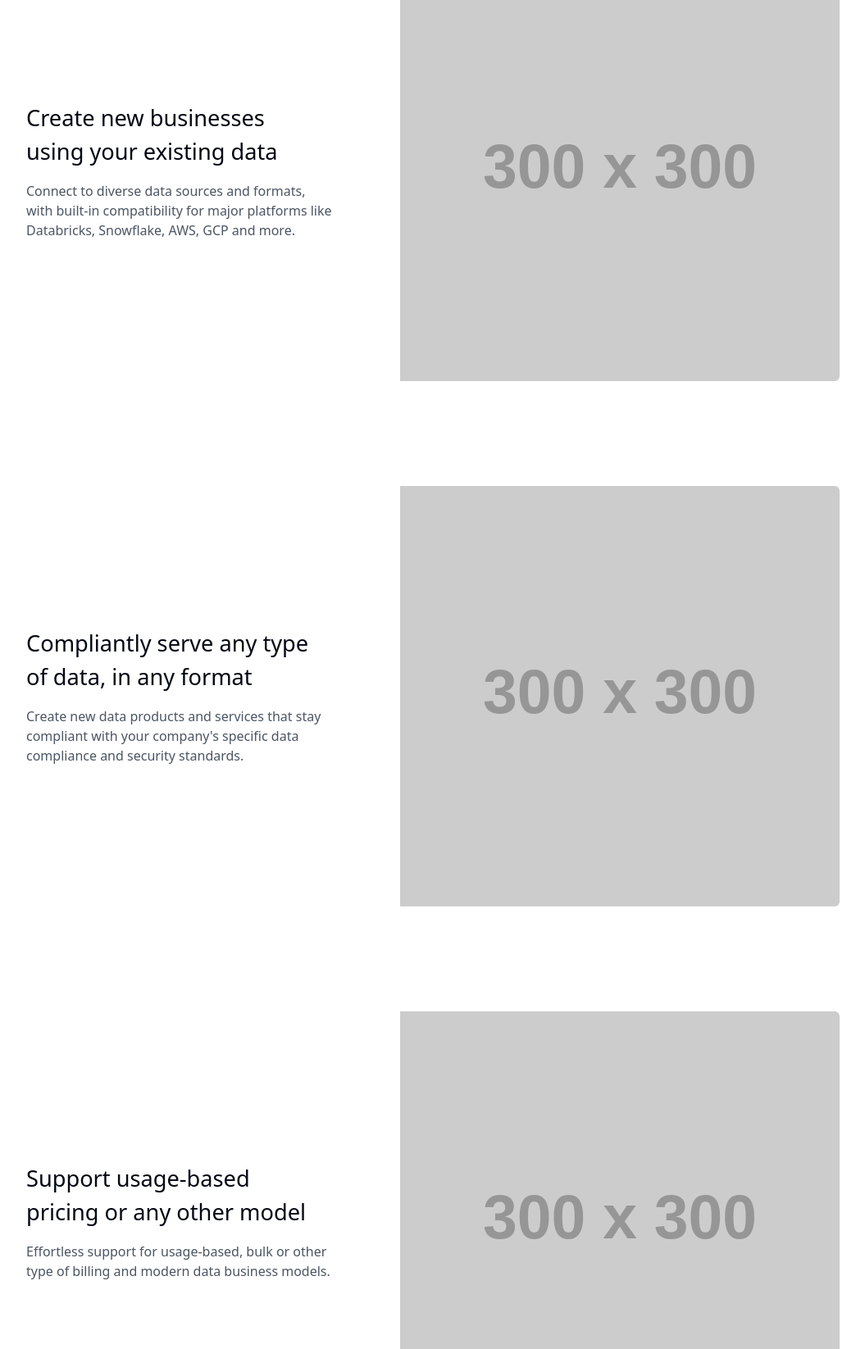
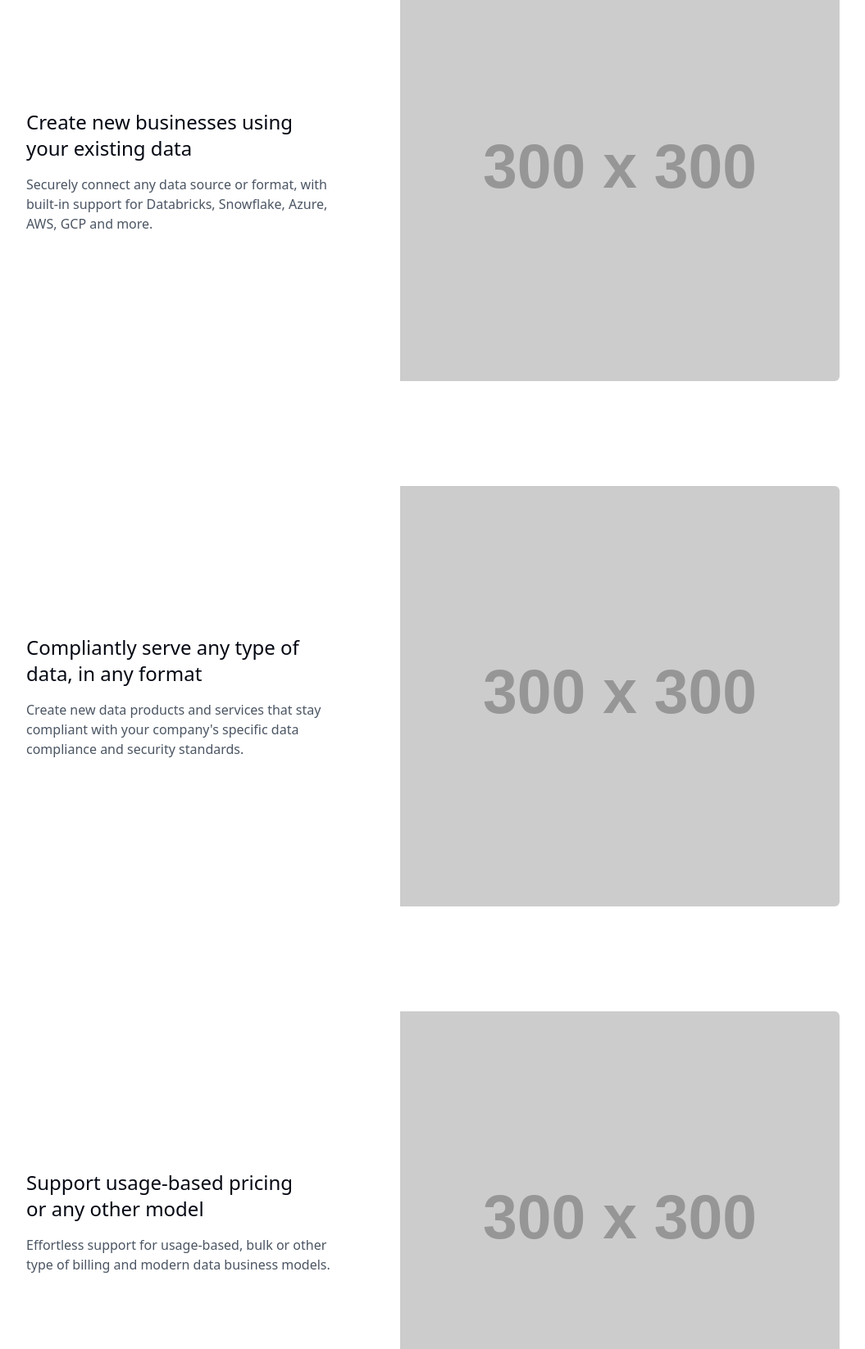
Before and after one commit to declaredata/marketing, a website: page src/index.html in a window 1280 px wide. Shown: the part 1200-2846 px from the top of the page at 82% size, without its empty margins (152-1207 px from the left). Drawn offline with Linux system fonts and the light colour scheme; placeholder pictures from the web are drawn by us.

Commit message:
update landing styles and copy

```diff
--- a/src/index.html
+++ b/src/index.html
@@ -154,8 +154,8 @@
 
       <div class="md:grid flex flex-col md:grid-rows-1 md:grid-cols-2 items-center justify-center rounded-md overflow-hidden w-full md:aspect-[140/67]">
         <div class="flex flex-col items-center justify-center gap-4 p-4 text-center md:items-start md:p-20 md:text-left">
-          <h3 class="w-full whitespace-break-spaces pr-4 text-[1.7rem] font-normal">Create new businesses using your existing data</h3>
-          <p class="text-base font-normal text-gray-600">Connect to diverse data sources and formats, with built-in compatibility for major platforms like Databricks, Snowflake, AWS, GCP and more.</p>
+          <h3 class="w-full whitespace-break-spaces pr-4 text-2xl font-normal">Create new businesses using your existing data</h3>
+          <p class="text-base font-light text-gray-600">Securely connect any data source or format, with built-in support for Databricks, Snowflake, Azure, AWS, GCP and more.</p>
         </div>
         <div class="flex items-center justify-center">
           <img src="https://dummyimage.com/300x300/bdbdbd/fff.png" alt="screenshot" class="w-full h-auto rounded-md"/>
@@ -164,8 +164,8 @@
 
         <div class="md:grid flex flex-col md:grid-rows-1 md:grid-cols-2 items-center justify-center bg-white rounded-md overflow-hidden w-full md:aspect-[140/67]">
         <div class="flex flex-col items-center justify-center gap-4 p-4 text-center md:items-start md:p-20 md:text-left">
-          <h3 class="w-full whitespace-break-spaces pr-4 text-[1.7rem] font-normal">Compliantly serve any type of data, in any format</h3>
-          <p class="text-base font-normal text-gray-600">Create new data products and services that stay compliant with your company's specific data compliance and security standards.</p>
+          <h3 class="w-full whitespace-break-spaces pr-4 text-2xl font-normal">Compliantly serve any type of data, in any format</h3>
+          <p class="text-base font-light text-gray-600">Create new data products and services that stay compliant with your company's specific data compliance and security standards.</p>
         </div>
         <div class="flex items-center justify-center">
           <img src="https://dummyimage.com/300x300/bdbdbd/fff.png" alt="screenshot" class="w-full h-auto rounded-md"/>
@@ -174,8 +174,8 @@
 
         <div class="md:grid flex flex-col md:grid-rows-1 md:grid-cols-2 items-center justify-center bg-white rounded-md overflow-hidden w-full md:aspect-[140/67]">
           <div class="flex flex-col items-center justify-center gap-4 p-4 text-center md:items-start md:p-20 md:text-left">
-            <h3 class="w-full whitespace-break-spaces pr-4 text-[1.7rem] font-normal">Support usage-based pricing or any other model</h3>
-            <p class="text-base font-normal text-gray-600">Effortless support for usage-based, bulk or other type of billing and modern data business models.</p>
+            <h3 class="w-full whitespace-break-spaces pr-4 text-2xl font-normal">Support usage-based pricing or any other model</h3>
+            <p class="text-base font-light text-gray-600">Effortless support for usage-based, bulk or other type of billing and modern data business models.</p>
           </div>
           <div class="flex items-center justify-center">
             <img src="https://dummyimage.com/300x300/bdbdbd/fff.png" alt="screenshot" class="w-full h-auto rounded-md"/>
```
Also changed, not shown: src/styles.css.
